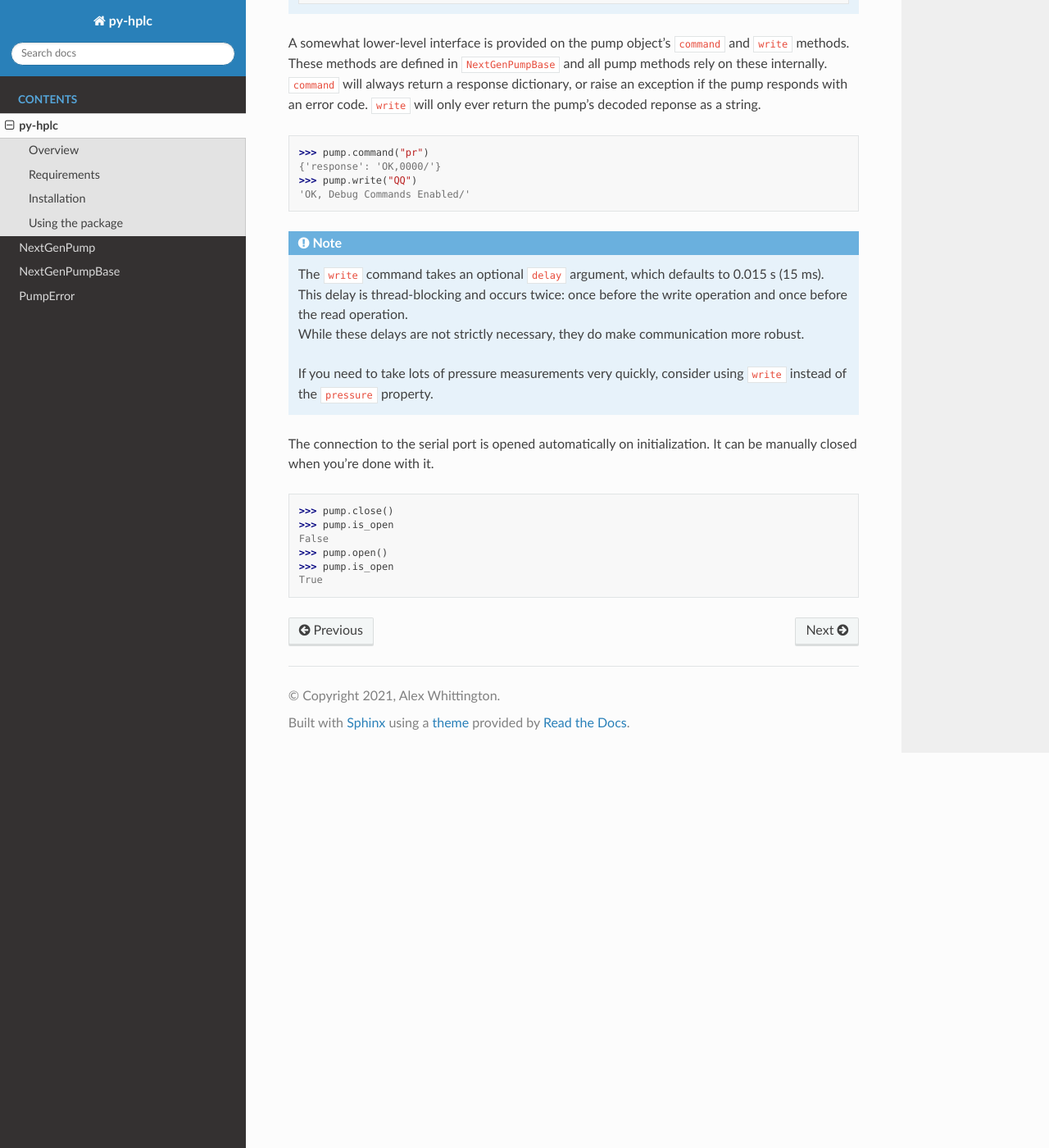
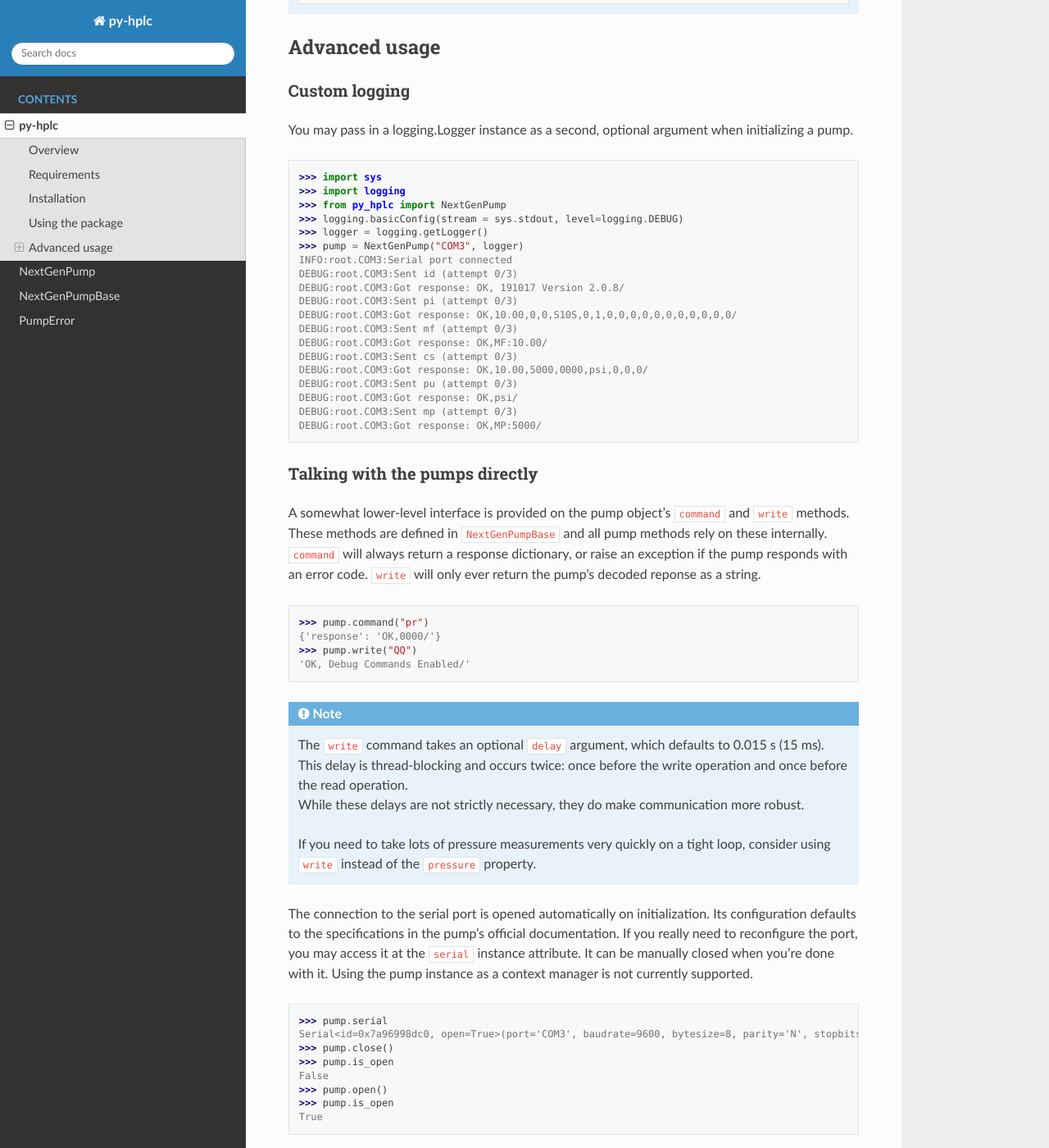
Before and after one commit to pct-code/py-hplc, a Sphinx documentation site: the page built from docs/py_hplc.rst, in a window 1280 px wide and 1400 px high, scrolled down 1886 px. Shown: the whole window at 82% size. Built offline with Sphinx 7.4.7 and the Read the Docs theme 2.0.0, drawn with Linux system fonts in a browser that asks for light colours.

Commit message:
update docs

```diff
--- a/docs/py_hplc.rst
+++ b/docs/py_hplc.rst
@@ -82,7 +82,36 @@ The interface behaves in a typical way. Pumps can be inspected or configured wit
         >>> pump.pump_information()["response"]
         'OK,10.00,0,0,S10S,0,1,0,0,0,0,0,0,0,0,0,0,0/'
 
+Advanced usage
+===============
 
+Custom logging
+---------------
+
+You may pass in a logging.Logger instance as a second, optional argument when initializing a pump. ::
+
+   >>> import sys
+   >>> import logging
+   >>> from py_hplc import NextGenPump
+   >>> logging.basicConfig(stream = sys.stdout, level=logging.DEBUG)
+   >>> logger = logging.getLogger()
+   >>> pump = NextGenPump("COM3", logger)
+   INFO:root.COM3:Serial port connected
+   DEBUG:root.COM3:Sent id (attempt 0/3)
+   DEBUG:root.COM3:Got response: OK, 191017 Version 2.0.8/
+   DEBUG:root.COM3:Sent pi (attempt 0/3)
+   DEBUG:root.COM3:Got response: OK,10.00,0,0,S10S,0,1,0,0,0,0,0,0,0,0,0,0,0/
+   DEBUG:root.COM3:Sent mf (attempt 0/3)
+   DEBUG:root.COM3:Got response: OK,MF:10.00/
+   DEBUG:root.COM3:Sent cs (attempt 0/3)
+   DEBUG:root.COM3:Got response: OK,10.00,5000,0000,psi,0,0,0/
+   DEBUG:root.COM3:Sent pu (attempt 0/3)
+   DEBUG:root.COM3:Got response: OK,psi/
+   DEBUG:root.COM3:Sent mp (attempt 0/3)
+   DEBUG:root.COM3:Got response: OK,MP:5000/
+
+Talking with the pumps directly
+--------------------------------
 
 A somewhat lower-level interface is provided on the pump object's :code:`command` and :code:`write` methods.
 These methods are defined in :code:`NextGenPumpBase` and all pump methods rely on these internally.
@@ -100,11 +129,19 @@ These methods are defined in :code:`NextGenPumpBase` and all pump methods rely o
    | This delay is thread-blocking and occurs twice: once before the write operation and once before the read operation.
    | While these delays are not strictly necessary, they do make communication more robust.
    |
-   | If you need to take lots of pressure measurements very quickly, consider using :code:`write` instead of the :code:`pressure` property.
+   | If you need to take lots of pressure measurements very quickly on a tight loop, consider using :code:`write` instead of the :code:`pressure` property.
+
+
 
 The connection to the serial port is opened automatically on initialization.
-It can be manually closed when you're done with it. ::
+Its configuration defaults to the specifications in the pump's official documentation.
+If you really need to reconfigure the port, you may access it at the :code:`serial` instance attribute.
+It can be manually closed when you're done with it.
+Using the pump instance as a context manager is not currently supported.
+::
 
+   >>> pump.serial
+   Serial<id=0x7a96998dc0, open=True>(port='COM3', baudrate=9600, bytesize=8, parity='N', stopbits=1, timeout=0.1, xonxoff=False, rtscts=False, dsrdtr=False)
    >>> pump.close()
    >>> pump.is_open
    False
```
